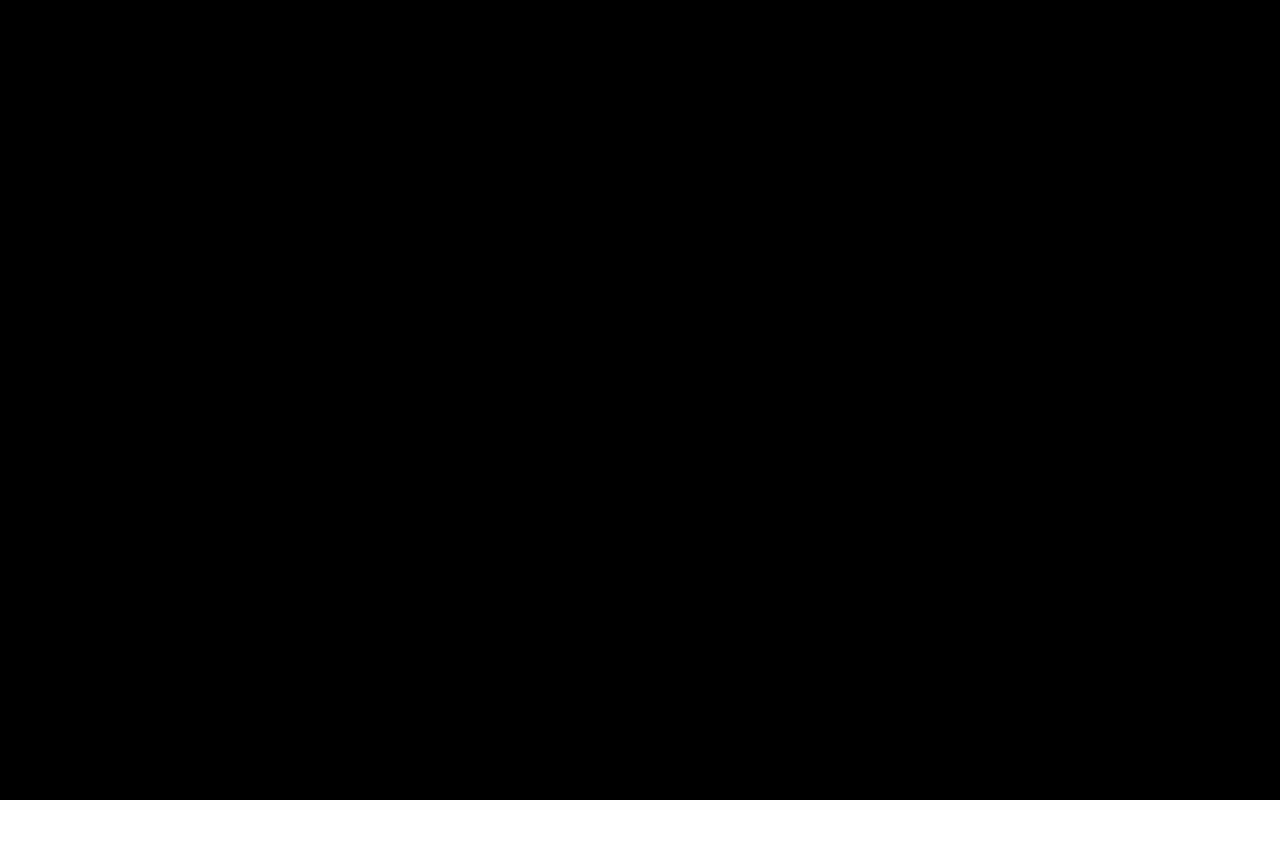
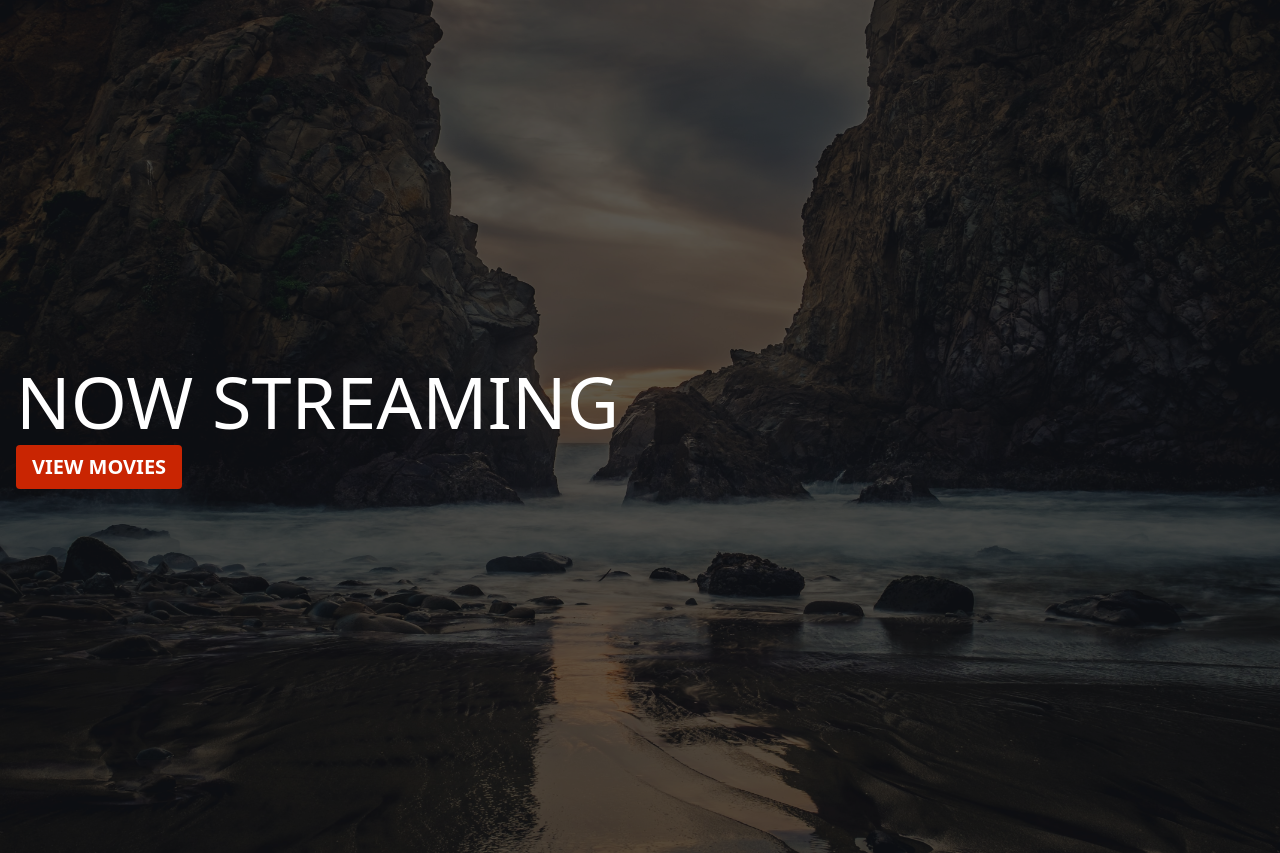
Before and after one commit to Chiisom03/nextflix-clone-nuxt, a Nuxt app: page / in a window 1280 px wide. Before the commit the page ends 800 px from the top, so only its background shows below. Built offline with nearby package versions, Linux system fonts and the light colour scheme.

Commit message:
finished Hero section

```diff
--- a/assets/default.scss
+++ b/assets/default.scss
@@ -0,0 +1,24 @@
+.hero{
+  &::after {
+    content: '';
+    position: absolute;
+    top: 0;
+    left: 0;
+    height: 100%;
+    width: 100%;
+    background-color: rgba(0, 0, 0, 0.6);
+  }
+}
+
+.btn{
+  display: inline-block;
+  text-decoration: none;
+  color: inherit;
+  padding: 8px 16px;
+  background-color: #c92502;
+  border: none;
+  color: #fff;
+  border-radius: 4px;
+  cursor: pointer;
+  transition: 0.3s ease all;
+}
--- a/components/Hero.vue
+++ b/components/Hero.vue
@@ -1,18 +1,35 @@
 <template>
   <div
     class="
+      hero
       h-[25rem]
       relative
       md:h-[31.25rem]
-      after:content[''] after:absolute after:top-0 after:left-0 h-full w-full bg-
+      after:content-['']
+      after:absolute
+      after:top-0
+      after:left-0
+      after:h-full
+      after:w-full
+      after:bg-fade
     "
   >
-    <img src="../assets/images/hero_img.png" alt="" />
-    <div class="">
-      <div class="">
-        <span class="">
-          <h1><span>Now</span>Streaming</h1>
-          <a href="#movie-grid" class="">View Movies</a>
+    <img
+      src="../assets/images/hero_img.png"
+      alt=""
+      class="w-full h-full object-center bg-fade"
+    />
+    <div
+      class="z-50 absolute top-0 m-0 h-full w-full flex flex-col justify-center"
+    >
+      <div class="py-0 px-4 w-full max-w-[87.5rem] my-0 mx-auto">
+        <span class="font-bold text-lg uppercase text-white mb-8 md:text-2xl">
+          <!-- Now Streaming -->
+          <h1 class="text-white text-6xl font-extralight mb-2 md:text-7xl">
+            <span class="font-medium">Now</span>
+            Streaming
+          </h1>
+          <a class="btn text-xl self-start" href="#movie-grid">View Movies</a>
         </span>
       </div>
     </div>
@@ -21,12 +38,12 @@
 
 <script>
 export default {
-  name: "Hero",
+  name: "hero",
 };
 </script>
 
 <style lang="scss" scoped>
-  // .hero{
-  //   color: #00000099;
-  // }
+// .hero{
+//   color: #00000099;
+// }
 </style>
--- a/pages/index.vue
+++ b/pages/index.vue
@@ -1,9 +1,13 @@
 <template>
-  <div></div>
+  <div>
+    <Hero />
+  </div>
 </template>
 
 <script>
+import Hero from "../components/Hero.vue";
 export default {
-  name: 'IndexPage'
-}
+  name: "IndexPage",
+  components: { Hero },
+};
 </script>
```
